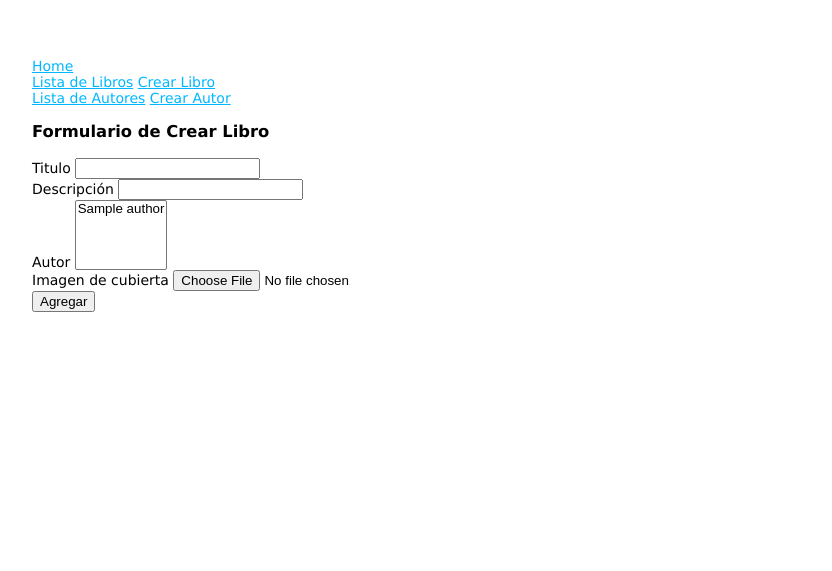
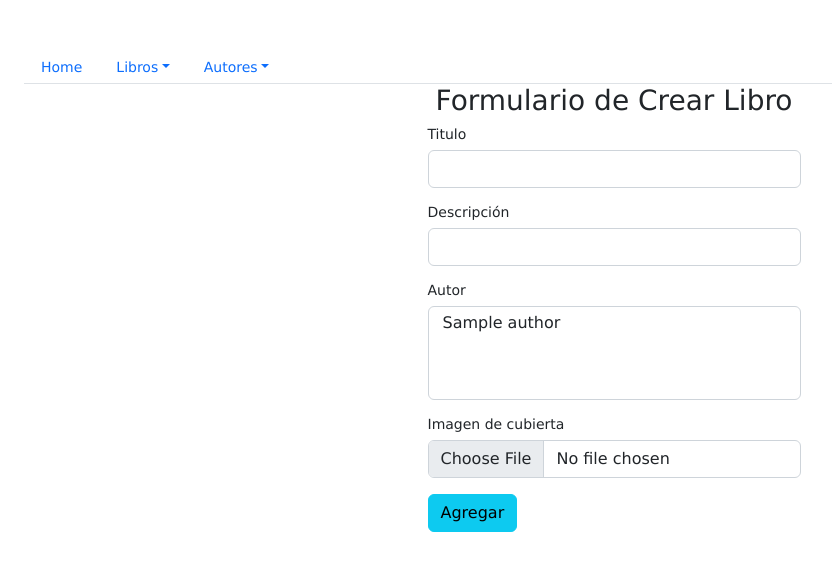
Before and after one commit to jorgeberrizbeitia/FT2304-book-app, a Node server app: page /book/create in a window 1280 px wide. Shown: the top 571 px of the page, without its empty margins (26-858 px from the left). Run offline with Node 20, Linux system fonts and the light colour scheme; tables that the repository leaves empty hold one stand-in row (values such as "Sample post"); some libraries are stand-ins or nearby versions.

Commit message:
lecture done

```diff
--- a/package.json
+++ b/package.json
@@ -7,12 +7,15 @@
     "dev": "nodemon server.js"
   },
   "dependencies": {
+    "cloudinary": "^1.36.4",
     "cookie-parser": "^1.4.6",
     "dotenv": "^16.0.3",
     "express": "^4.18.2",
     "hbs": "^4.2.0",
     "mongoose": "^7.1.0",
     "morgan": "^1.10.0",
+    "multer": "^1.4.5-lts.1",
+    "multer-storage-cloudinary": "^4.0.0",
     "serve-favicon": "^2.5.0"
   },
   "devDependencies": {
--- a/public/stylesheets/style.css
+++ b/public/stylesheets/style.css
@@ -10,3 +10,8 @@ a {
 h1 {
   color: 15px;
 }
+
+
+.update-btn {
+  background-color: orangered;
+}
--- a/routes/book.routes.js
+++ b/routes/book.routes.js
@@ -8,6 +8,8 @@ const router = express.Router();
 
 const Book = require("../models/Book.model.js")
 const Author = require("../models/Author.model.js")
+
+const uploader = require("../middlewares/uploader.js")
 
 // ... todas nuestras de rutas de libros
 
@@ -75,10 +77,18 @@ router.get("/create", (req, res, next) => {
   })
 })
 
-// POST "/book/create-one-book" => recibir info de un libro y lo va a crear en la BD
-router.post("/create", (req, res, next) => {
+// POST "/book/create" => recibir info de un libro y lo va a crear en la BD
+router.post("/create",  uploader.single("coverImage") , (req, res, next) => {
 
   console.log("el body de la llamada", req.body)
+  console.log(req.file)
+
+  // ejemplo que algun caso en donde la imagen no se haya recibido
+  if (req.file === undefined) {
+    next("No hay imagen")
+    return // deten la ejecución de la ruta
+  }
+
 
   // antes de crear un libro, vamos a tener que cojer el archivo de image...
   // ... y lo vamos a enviar a cloudinary
@@ -87,7 +97,9 @@ router.post("/create", (req, res, next) => {
   Book.create({
     title: req.body.title,
     description: req.body.description,
-    author: req.body.author
+    author: req.body.author,
+    coverImage: req.file.path // aqui es donde cloudinary nos devuelve el URL de la imagen
+    // todo agregar el coverImage
   })
   .then(() => {
     console.log("Libro creado")
--- a/views/book/create-form.hbs
+++ b/views/book/create-form.hbs
@@ -1,26 +1,26 @@
-<div>
+<div class="d-flex flex-column align-items-center">
 
   <h3>Formulario de Crear Libro</h3>
 
   {{!-- {{this.allAuthors}} --}}
 
-  <form action="/book/create" method="post">
+  <form action="/book/create" method="post" enctype="multipart/form-data">
 
-    <label for="title">Titulo</label>
-    <input type="text" name="title">
+    <label for="title" class="form-label">Titulo</label>
+    <input type="text" name="title" class="form-control">
 
     <br>
 
-    <label for="description">Descripción</label>
-    <input type="text" name="description">
+    <label for="description" class="form-label">Descripción</label>
+    <input type="text" name="description" class="form-control">
 
     <br>
 
-    <label for="author">Autor</label>
+    <label for="author" class="form-label">Autor</label>
 
     {{!-- <input type="text" name="author"> --}}
 
-    <select name="author" multiple="true">
+    <select name="author" multiple="true" class="form-select">
 
       {{#each this.allAuthors}}
         <option value="{{this._id}}">{{this.name}}</option>
@@ -30,12 +30,12 @@
 
     <br>
 
-    <label for="coverImage">Imagen de cubierta</label>
-    <input type="file" name="coverImage">
+    <label for="coverImage" class="form-label">Imagen de cubierta</label>
+    <input type="file" name="coverImage" class="form-control">
 
     <br>
 
-    <button>Agregar</button>
+    <button class="btn btn-info">Agregar</button>
 
   </form>
 
--- a/views/layout.hbs
+++ b/views/layout.hbs
@@ -6,12 +6,13 @@
       <meta name="viewport" content="width=device-width, initial-scale=1.0">
       <meta http-equiv="X-UA-Compatible" content="ie=edge">
       <title>{{appTitle}}</title>
+      <link href="https://cdn.jsdelivr.net/npm/bootstrap@5.2.3/dist/css/bootstrap.min.css" rel="stylesheet" integrity="sha384-rbsA2VBKQhggwzxH7pPCaAqO46MgnOM80zW1RWuH61DGLwZJEdK2Kadq2F9CUG65" crossorigin="anonymous">
       <link rel="stylesheet" href="/stylesheets/style.css" />
    </head>
 
    <body>
 
-      <nav>
+      {{!-- <nav>
          <a href="/">Home</a>
          <br>
          <a href="/book">Lista de Libros</a>
@@ -19,11 +20,39 @@
          <br>
          <a href="/author/list">Lista de Autores</a>
          <a href="/author/create">Crear Autor</a>
+      </nav> --}}
 
-      </nav>
+      <ul class="nav nav-tabs">
+         <li class="nav-item">
+            <a class="nav-link" href="/">Home</a>
+         </li>
+         <li class="nav-item dropdown">
+            <a class="nav-link dropdown-toggle" data-bs-toggle="dropdown" role="button">Libros</a>
+            <ul class="dropdown-menu">
+               <li>
+                  <a class="dropdown-item" href="/book">Lista de Libros</a>
+               </li>
+               <li>
+                  <a class="dropdown-item" href="/book/create">Crear Libro</a>
+               </li>
+            </ul>
+         </li>
+         <li class="nav-item dropdown">
+            <a class="nav-link dropdown-toggle" data-bs-toggle="dropdown" role="button">Autores</a>
+            <ul class="dropdown-menu">
+               <li>
+                  <a  class="dropdown-item" href="/author/list">Lista de Autores</a>
+               </li>
+               <li>
+                  <a class="dropdown-item" href="/author/create">Crear Autor</a>
+               </li>
+            </ul>
+         </li>
+      </ul>
 
       {{{body}}}
 
+      <script src="https://cdn.jsdelivr.net/npm/bootstrap@5.2.3/dist/js/bootstrap.bundle.min.js" integrity="sha384-kenU1KFdBIe4zVF0s0G1M5b4hcpxyD9F7jL+jjXkk+Q2h455rYXK/7HAuoJl+0I4" crossorigin="anonymous"></script>
       <script src="/js/script.js"></script>
    </body>
 
```
Also changed, not shown: middlewares/uploader.js (added, +22 -0 lines), views/book/details.hbs (+17 -12 lines), views/book/list.hbs (+9 -7 lines), 1 other file.
